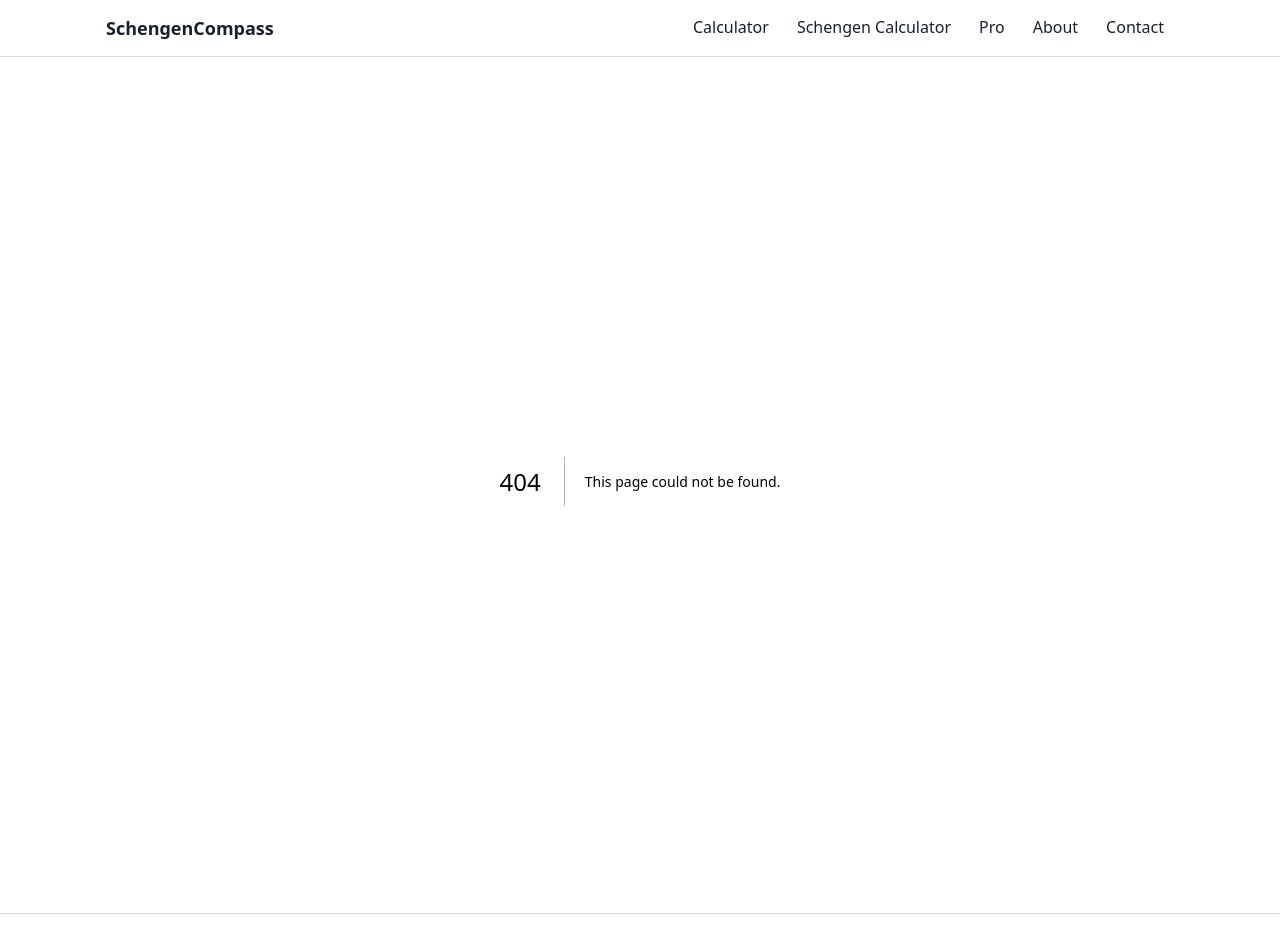
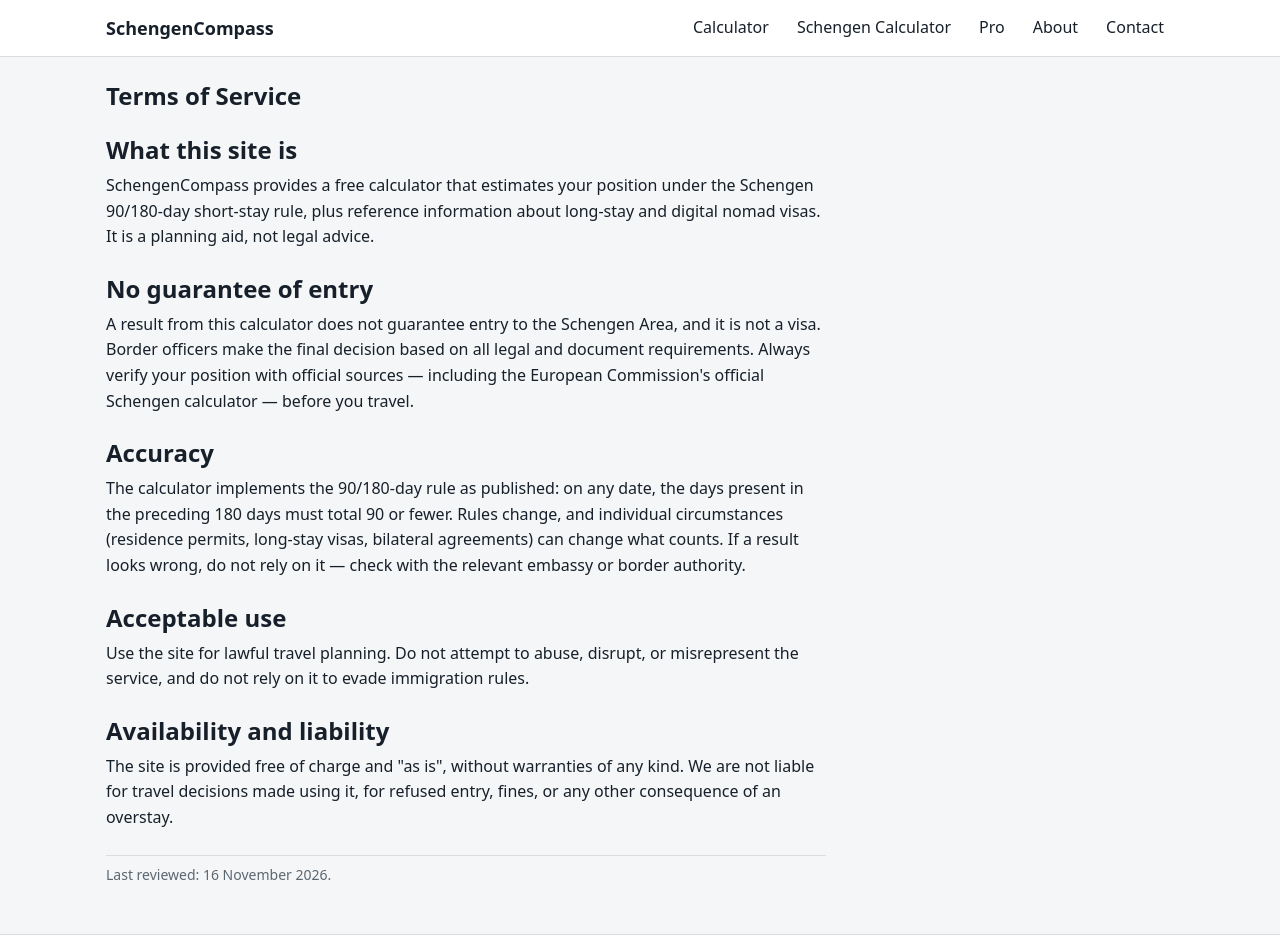
Before and after one commit to Ch-israr/schengencompass, a Next.js app: page /terms in a window 1280 px wide. Before the commit this address had no page. Shown: the top 941 px of the page. Built offline with nearby package versions, Linux system fonts and the light colour scheme.

Commit message:
Phase 1: add app/terms/page.tsx

```diff
--- /dev/null
+++ b/app/terms/page.tsx
@@ -0,0 +1,56 @@
+import type { Metadata } from "next";
+
+export const metadata: Metadata = {
+  title: "Terms of Service",
+  description:
+    "SchengenCompass terms of use: a planning aid, not legal advice, with no guarantee of entry.",
+  alternates: { canonical: "https://schengencompass.com/terms/" },
+};
+
+export default function TermsPage() {
+  return (
+    <article className="prose">
+      <h1>Terms of Service</h1>
+      <h2>What this site is</h2>
+      <p>
+        SchengenCompass provides a free calculator that estimates your
+        position under the Schengen 90/180-day short-stay rule, plus reference
+        information about long-stay and digital nomad visas. It is a planning
+        aid, not legal advice.
+      </p>
+      <h2>No guarantee of entry</h2>
+      <p>
+        A result from this calculator does not guarantee entry to the Schengen
+        Area, and it is not a visa. Border officers make the final decision
+        based on all legal and document requirements. Always verify your
+        position with official sources — including the European
+        Commission&apos;s official Schengen calculator — before you travel.
+      </p>
+      <h2>Accuracy</h2>
+      <p>
+        The calculator implements the 90/180-day rule as published: on any
+        date, the days present in the preceding 180 days must total 90 or
+        fewer. Rules change, and individual circumstances (residence permits,
+        long-stay visas, bilateral agreements) can change what counts. If a
+        result looks wrong, do not rely on it — check with the relevant
+        embassy or border authority.
+      </p>
+      <h2>Acceptable use</h2>
+      <p>
+        Use the site for lawful travel planning. Do not attempt to abuse,
+        disrupt, or misrepresent the service, and do not rely on it to evade
+        immigration rules.
+      </p>
+      <h2>Availability and liability</h2>
+      <p>
+        The site is provided free of charge and &quot;as is&quot;, without
+        warranties of any kind. We are not liable for travel decisions made
+        using it, for refused entry, fines, or any other consequence of an
+        overstay.
+      </p>
+      <p className="disclaimer">
+        Last reviewed: 16 November 2026.
+      </p>
+    </article>
+  );
+}
```
